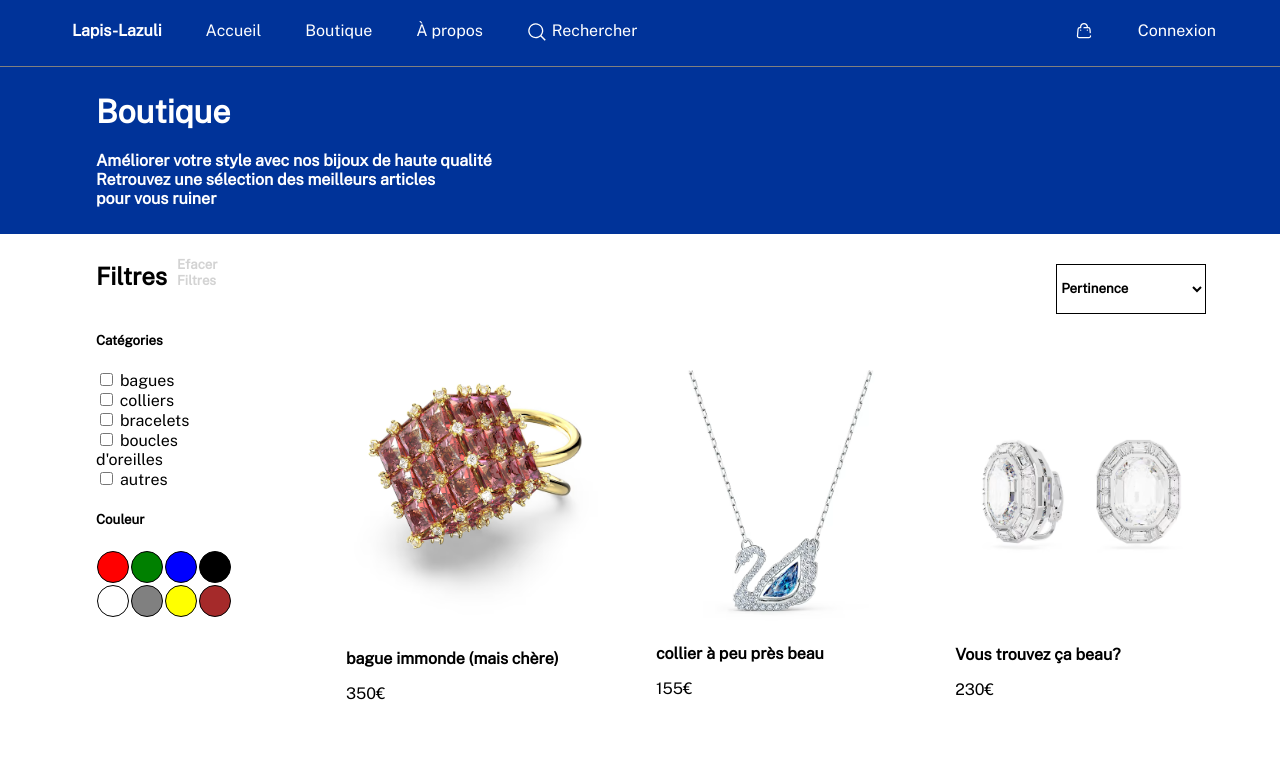
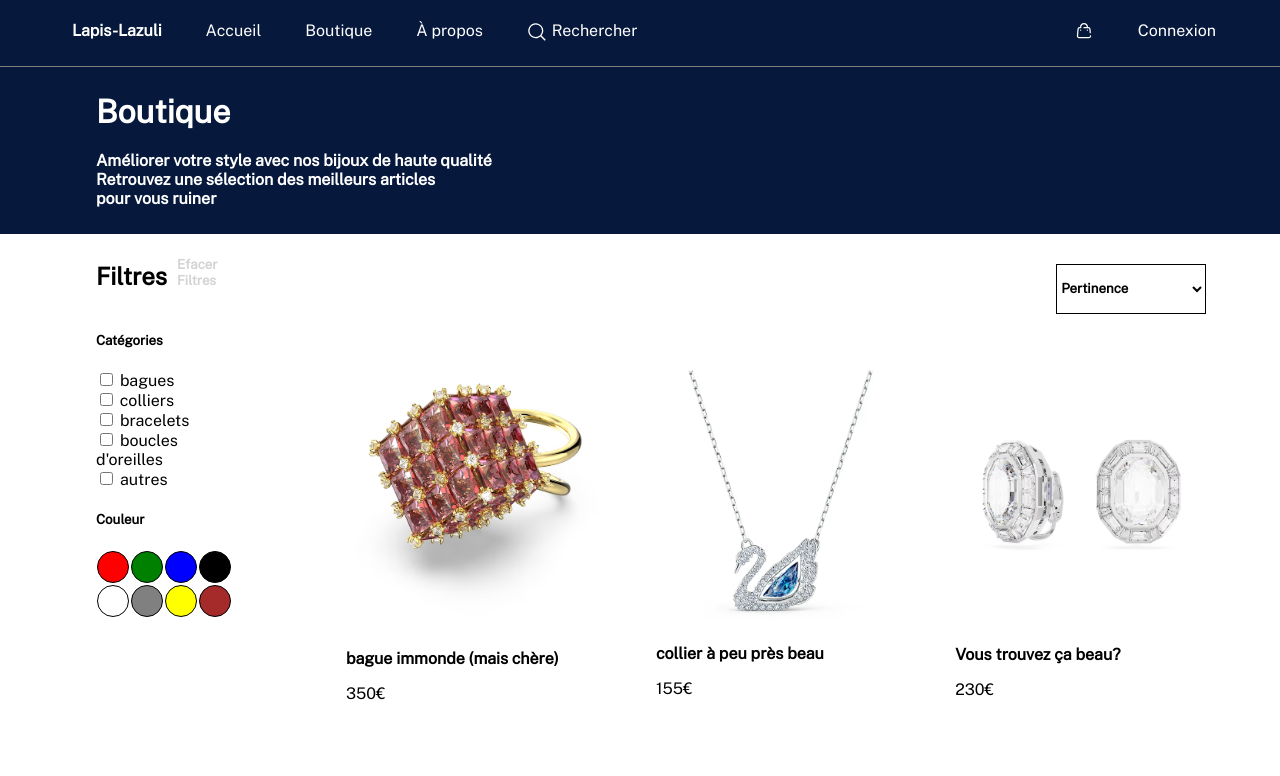
Before and after one commit to agaiffe2-iut90/Lapis-lazuli, a plain HTML site: page Shop_Page/Shop_Page.html in a window 1280 px wide. Shown: the top 776 px of the page. Drawn offline with Linux system fonts and the light colour scheme.

Commit message:
Update styles.css

```diff
--- a/Shop_Page/styles.css
+++ b/Shop_Page/styles.css
@@ -21,7 +21,7 @@ body {
 
 nav {
     display: inline-block;
-    background-color: #003399;
+    background-color: #06183b;
     width: 100%;
     border-bottom: 1px solid grey;
 }
@@ -73,7 +73,7 @@ nav a:hover {
 }
 
 header {
-    background-color: #003399;
+    background-color: #06183b;
     padding-top: 1%;
     padding-bottom: 1%;
 }
```
